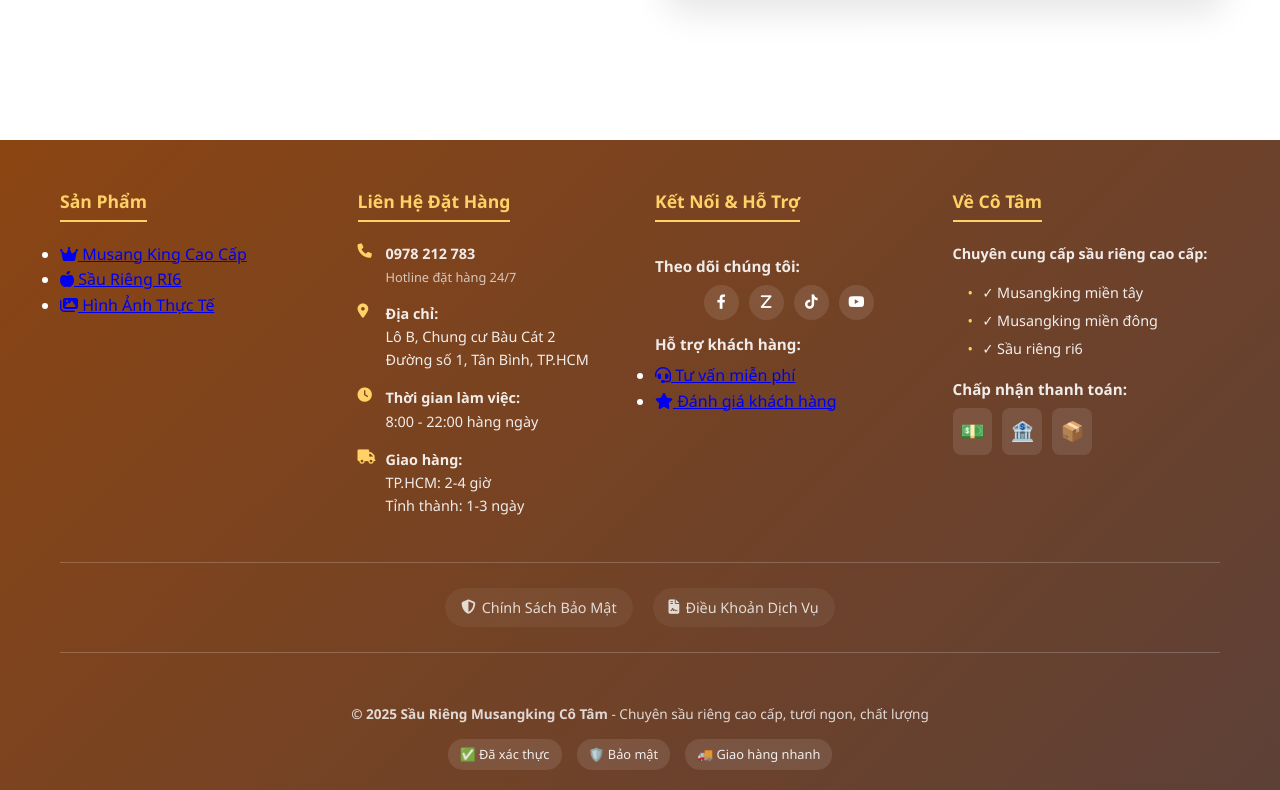
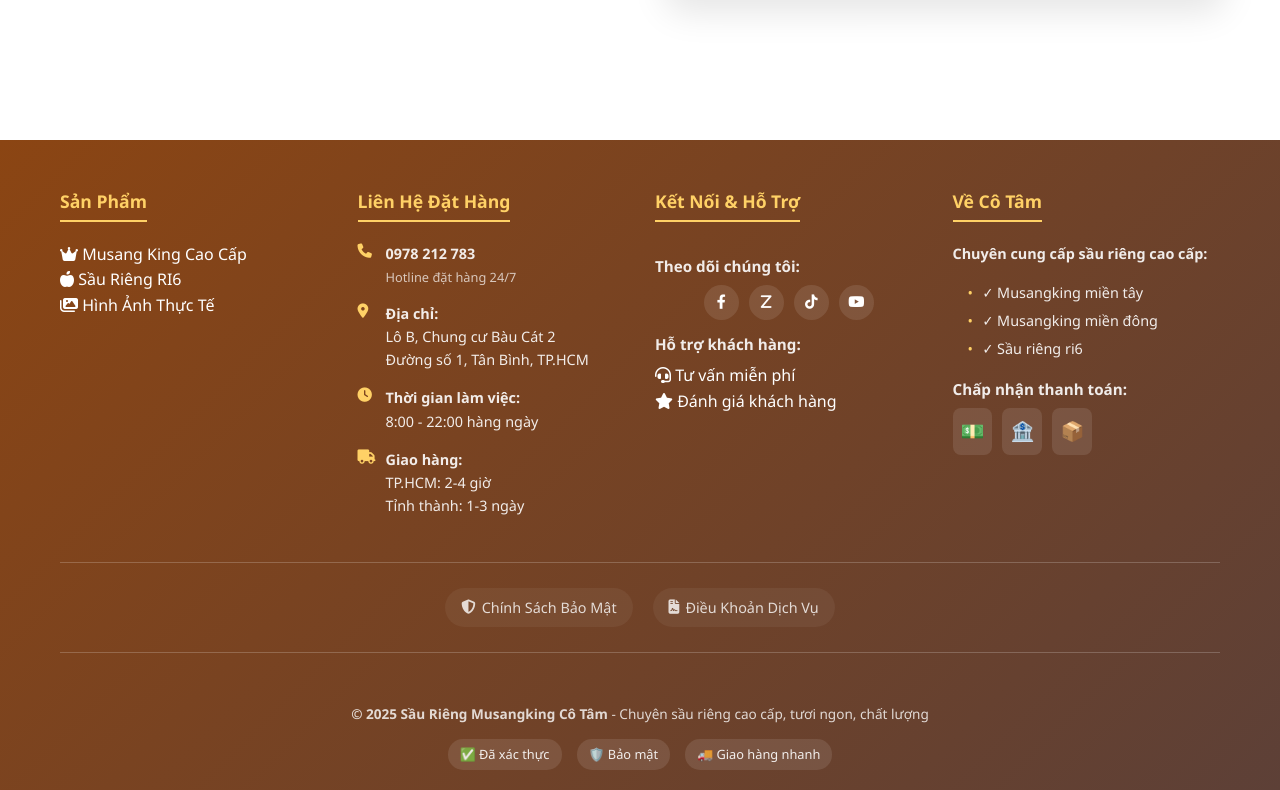
Before and after one commit to tranquangnhan/saurieng, a plain HTML site: page index.html in a window 1280 px wide. Shown: the part 7788-8578 px from the top of the page. Drawn offline with Linux system fonts and the light colour scheme.

Commit message:
fix text

```diff
--- a/index.html
+++ b/index.html
@@ -131,7 +131,9 @@ Sầu riêng Musangking cắt già chín cây tự nhiên, Tươi rói, cơm và
             line-height: 1.2;
             margin-bottom: 1rem;
         }
-
+        ul li{
+            list-style: none;
+        }
         p {
             margin-bottom: 1rem;
         }
@@ -1718,6 +1720,10 @@ Sầu riêng Musangking cắt già chín cây tự nhiên, Tươi rói, cơm và
 
         .price-note small {
             font-size: 15px;
+        }
+        .footer-column a{
+            text-decoration: none;
+            color: white;
         }
         /* ========== RESPONSIVE STYLES ========== */
 
```
